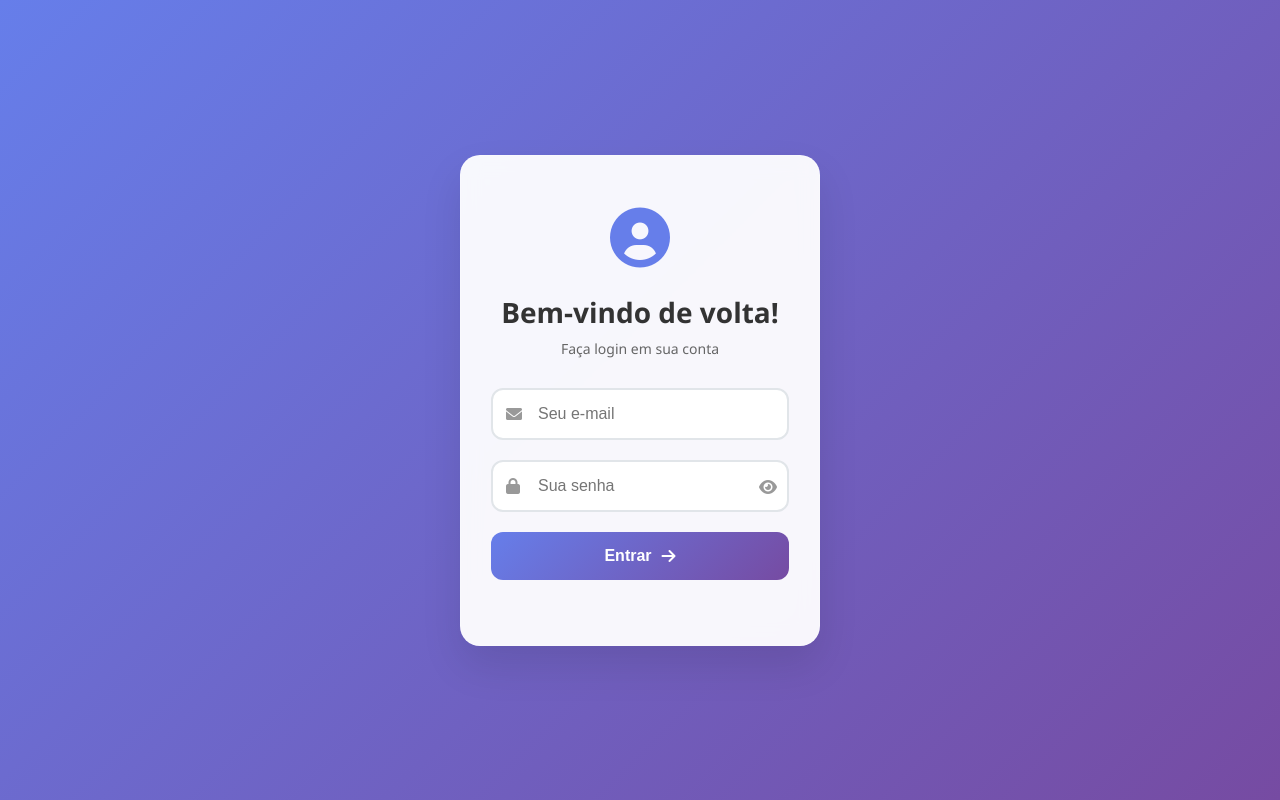
After one commit to Matheus-cpu22/solicitacao_CTE, a PHP site: page /login.html in a window 1280 px wide. The commit adds this page. Run offline with PHP 8.4, Linux system fonts and the light colour scheme.

Commit message:
Login estilizado

```diff
--- /dev/null
+++ b/login_cadastro/css/style.css
@@ -0,0 +1,187 @@
+* {
+    margin: 0;
+    padding: 0;
+    box-sizing: border-box;
+}
+
+body {
+    font-family: 'Segoe UI', Tahoma, Geneva, Verdana, sans-serif;
+    background: linear-gradient(135deg, #667eea 0%, #764ba2 100%);
+    min-height: 100vh;
+    display: flex;
+    align-items: center;
+    justify-content: center;
+    overflow: hidden;
+    position: relative;
+}
+
+.login-container {
+    position: relative;
+    z-index: 10;
+    width: 100%;
+    max-width: 400px;
+    padding: 20px;
+}
+
+.login-box {
+    background: rgba(255, 255, 255, 0.95);
+    backdrop-filter: blur(10px);
+    border-radius: 20px;
+    padding: 40px 30px;
+    box-shadow: 0 20px 40px rgba(0, 0, 0, 0.1);
+    border: 1px solid rgba(255, 255, 255, 0.2);
+}
+
+.login-header {
+    text-align: center;
+    margin-bottom: 30px;
+}
+
+.logo {
+    font-size: 60px;
+    color: #667eea;
+    margin-bottom: 15px;
+}
+
+.login-header h2 {
+    color: #333;
+    font-size: 28px;
+    font-weight: 600;
+    margin-bottom: 8px;
+}
+
+.login-header p {
+    color: #666;
+    font-size: 14px;
+}
+
+.form-group {
+    margin-bottom: 20px;
+}
+
+.input-group {
+    position: relative;
+    display: flex;
+    align-items: center;
+}
+
+.input-group i {
+    position: absolute;
+    left: 15px;
+    color: #999;
+    font-size: 16px;
+    z-index: 2;
+}
+
+.input-group input {
+    width: 100%;
+    padding: 15px 15px 15px 45px;
+    border: 2px solid #e1e5e9;
+    border-radius: 12px;
+    font-size: 16px;
+    background: #fff;
+    transition: all 0.3s ease;
+    outline: none;
+}
+
+.input-group input:focus {
+    border-color: #667eea;
+    box-shadow: 0 0 0 3px rgba(102, 126, 234, 0.1);
+}
+
+.toggle-password {
+    position: absolute;
+    right: 35px;
+    bottom: 28px;
+    background: none;
+    border: none;
+    color: #999;
+    cursor: pointer;
+    font-size: 16px;
+    padding: 5px;
+    transition: color 0.3s ease;
+}
+
+.toggle-password:hover {
+    color: #667eea;
+}
+
+.forgot-password {
+    color: #667eea;
+    text-decoration: none;
+    transition: color 0.3s ease;
+}
+
+.forgot-password:hover {
+    color: #764ba2;
+}
+
+.login-btn {
+    width: 100%;
+    padding: 15px;
+    background: linear-gradient(135deg, #667eea 0%, #764ba2 100%);
+    color: white;
+    border: none;
+    border-radius: 12px;
+    font-size: 16px;
+    font-weight: 600;
+    cursor: pointer;
+    transition: all 0.3s ease;
+    display: flex;
+    align-items: center;
+    justify-content: center;
+    gap: 10px;
+    margin-bottom: 25px;
+}
+
+.login-btn:hover {
+    transform: translateY(-2px);
+    box-shadow: 0 10px 25px rgba(102, 126, 234, 0.3);
+}
+
+.login-btn:active {
+    transform: translateY(0);
+}
+
+
+@keyframes float {
+    0%,
+    100% {
+        transform: translateY(0px) rotate(0deg);
+    }
+    50% {
+        transform: translateY(-20px) rotate(180deg);
+    }
+}
+
+
+/* Responsividade */
+
+@media (max-width: 480px) {
+    .login-container {
+        padding: 15px;
+    }
+    .login-box {
+        padding: 30px 20px;
+    }
+    .login-header h2 {
+        font-size: 24px;
+    }
+    .logo {
+        font-size: 50px;
+    }
+}
+
+@media (max-width: 320px) {
+    .login-box {
+        padding: 25px 15px;
+    }
+    .input-group input {
+        padding: 12px 12px 12px 40px;
+        font-size: 14px;
+    }
+    .login-btn {
+        padding: 12px;
+        font-size: 14px;
+    }
+}
--- /dev/null
+++ b/login_cadastro/login.html
@@ -0,0 +1,67 @@
+<!DOCTYPE html>
+<html lang="pt-br">
+
+<head>
+    <meta charset="UTF-8">
+    <meta name="viewport" content="width=device-width, initial-scale=1.0">
+    <title>Login</title>
+    <link rel="stylesheet" href="css/style.css">
+    <link href="https://cdnjs.cloudflare.com/ajax/libs/font-awesome/6.0.0/css/all.min.css" rel="stylesheet">
+</head>
+
+<body>
+    <div class="login-container">
+        <div class="login-box">
+            <div class="login-header">
+                <div class="logo">
+                    <i class="fas fa-user-circle"></i>
+                </div>
+                <h2>Bem-vindo de volta!</h2>
+                <p>Faça login em sua conta</p>
+            </div>
+
+            <form class="login-form" action="login.php" method="POST">
+                <div class="form-group">
+                    <div class="input-group">
+                        <i class="fas fa-envelope"></i>
+                        <input type="email" name="email" placeholder="Seu e-mail" required>
+                    </div>
+                </div>
+
+                <div class="form-group">
+                    <div class="input-group">
+                        <i class="fas fa-lock"></i>
+                        <input type="password" name="senha" placeholder="Sua senha" required>
+                        <button class="toggle-password" onclick="togglePassword()">
+                            <i class="fas fa-eye" id="toggleIcon"></i>
+                        </button>
+                    </div>
+                </div>
+
+                <button class="login-btn">
+                    <span>Entrar</span>
+                    <i class="fas fa-arrow-right"></i>
+                </button>
+            </form>
+        </div>
+    </div>
+
+    <script>
+        function togglePassword() {
+            const passwordInput = document.querySelector('input[name="senha"]');
+            const toggleIcon = document.getElementById('toggleIcon');
+
+            if (passwordInput.type === 'password') {
+                passwordInput.type = 'text';
+                toggleIcon.classList.remove('fa-eye');
+                toggleIcon.classList.add('fa-eye-slash');
+            } else {
+                passwordInput.type = 'password';
+                toggleIcon.classList.remove('fa-eye-slash');
+                toggleIcon.classList.add('fa-eye');
+            }
+        }
+    </script>
+</body>
+
+</html>
--- a/login_cadastro/protect.php
+++ b/login_cadastro/protect.php
@@ -1,5 +1,6 @@
 <?php
+     // Icluir este arquivo nos que nescessitam de login
      if(!isset($_SESSION)) session_start();
 
-     if(!isset($_SESSION["id"])) die("É necessário estar logado para acessar essa página! <a href='login.php'>Logar</a>")
+     if(!isset($_SESSION["id"])) die("É necessário estar logado para acessar essa página! <a href='../login_cadastro/login.html'>Logar</a>")
 ?>
```
Also changed, not shown: login_cadastro/cadastro.php (+10 -2 lines), login_cadastro/login.php (+6 -26 lines).
